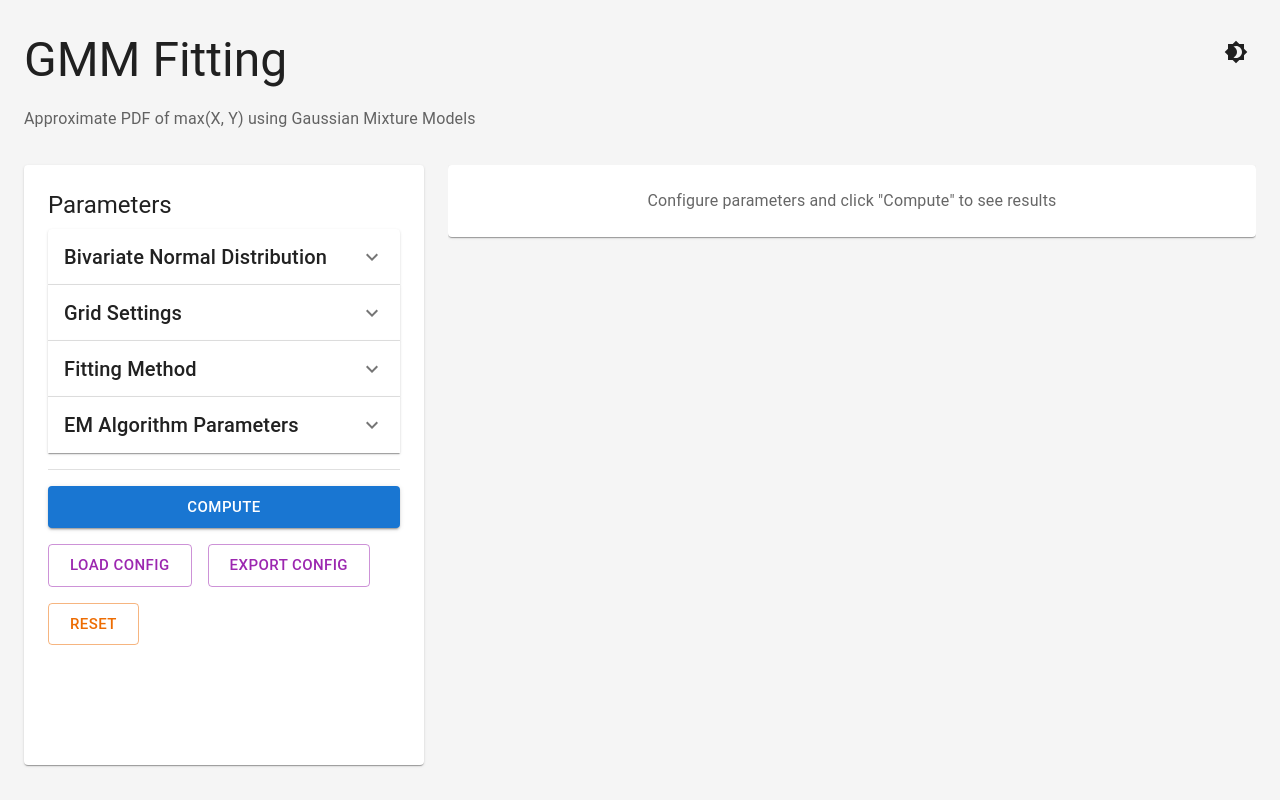
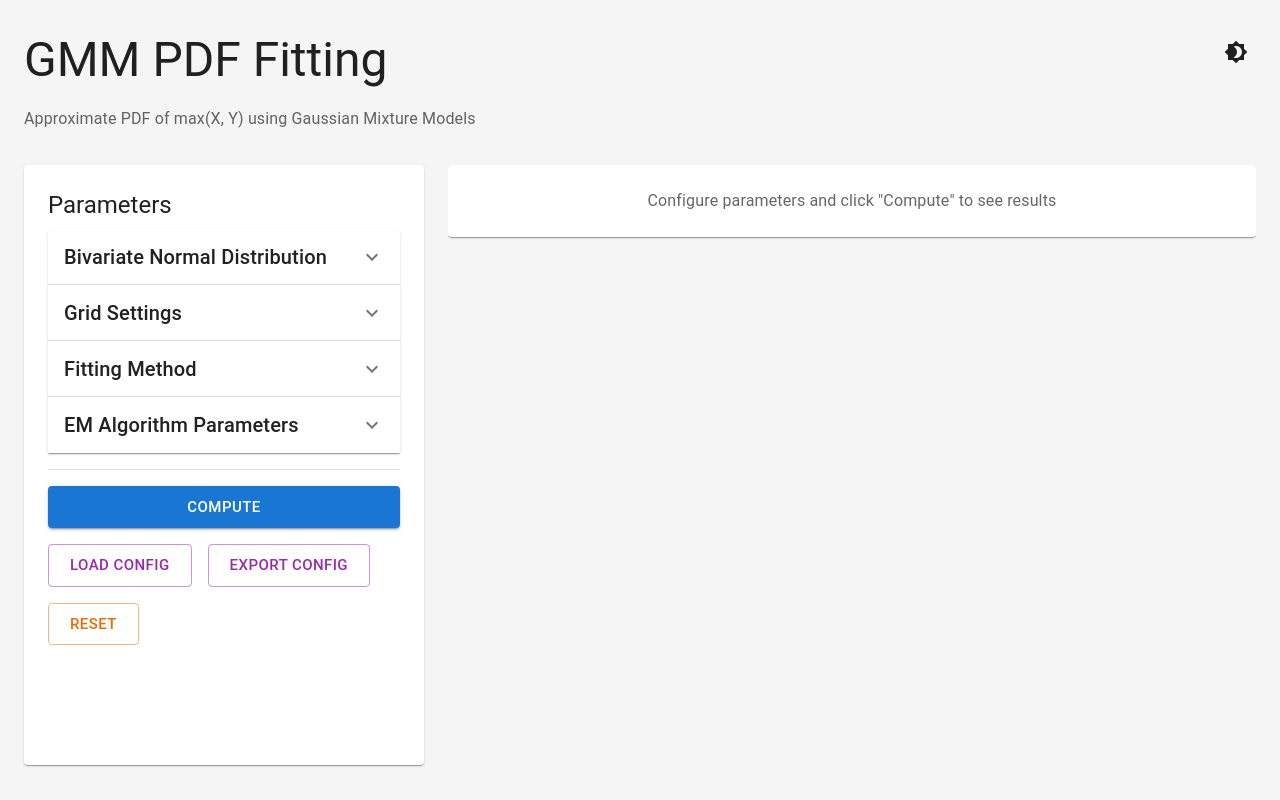
Before and after one commit to Jiro-iwai/gmm-pdf-fitting, a React (Vite) app in the folder webapp/frontend/: page / in a window 1280 px wide. Built offline with nearby package versions, Linux system fonts and the light colour scheme.

Commit message:
Change title from 'GMM Fitting' to 'GMM PDF Fitting'

```diff
--- a/webapp/frontend/src/App.jsx
+++ b/webapp/frontend/src/App.jsx
@@ -123,7 +123,7 @@ function App({ toggleColorMode, mode }) {
         <Box sx={{ mb: 4, display: 'flex', justifyContent: 'space-between', alignItems: 'flex-start' }}>
           <Box>
             <Typography variant="h3" component="h1" gutterBottom>
-              GMM Fitting
+              GMM PDF Fitting
             </Typography>
             <Typography variant="subtitle1" color="text.secondary">
               Approximate PDF of max(X, Y) using Gaussian Mixture Models
```
